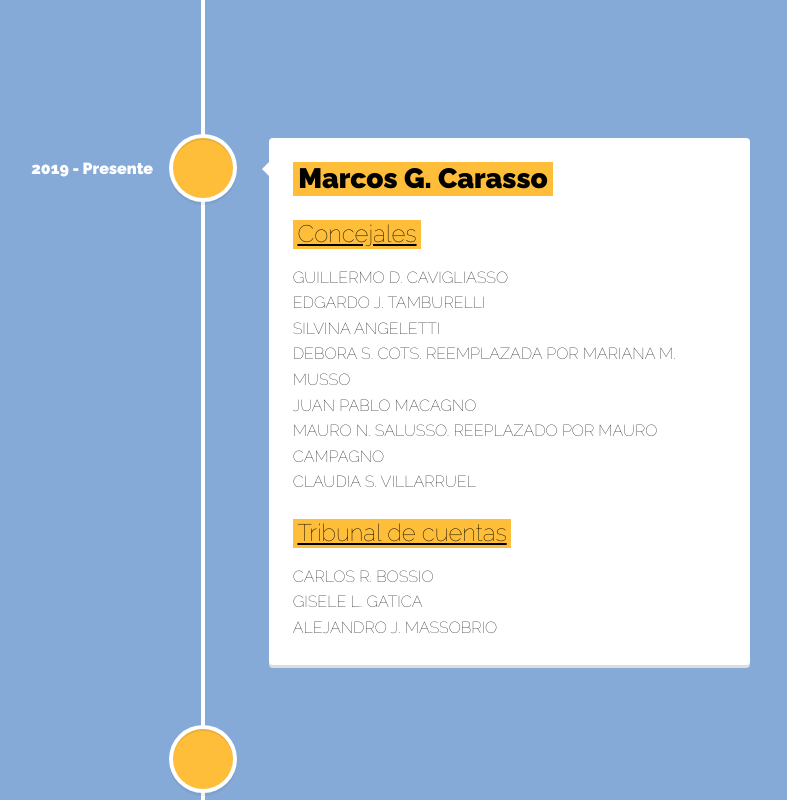
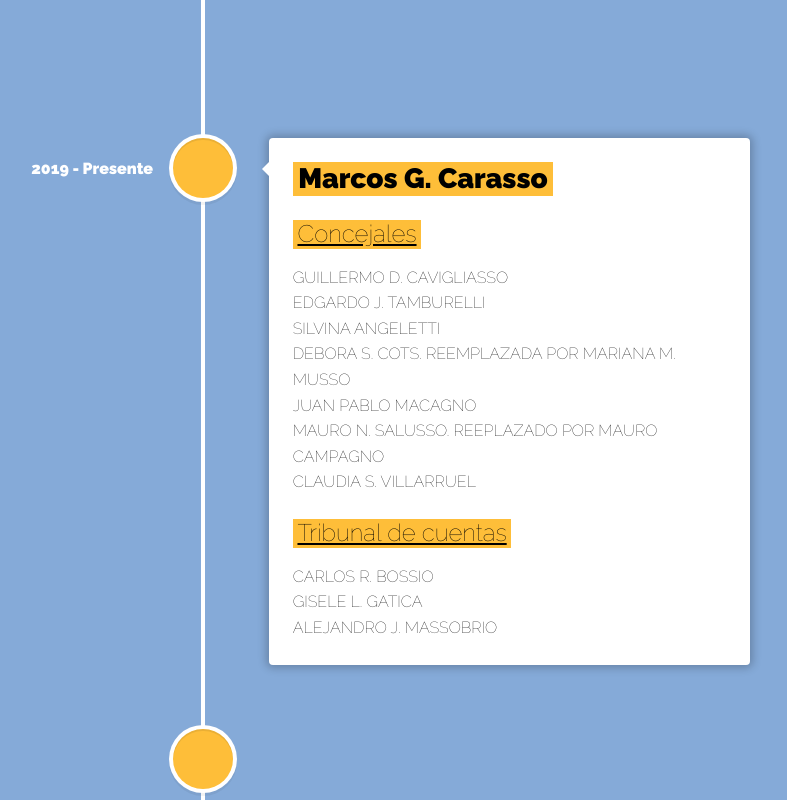
Before and after one commit to NicoPicotto/Concejo-Deliberante-Web, a React (Create React App) app: page /institucional in a window 1280 px wide. Shown: the part 1180-1980 px from the top of the page, without its empty margins (437-1224 px from the left). Built offline with nearby package versions, Linux system fonts and the light colour scheme.

Commit message:
Estilos para timeline

```diff
--- a/src/App.css
+++ b/src/App.css
@@ -106,7 +106,7 @@
   height: fit-content;
   align-items: center;
   justify-content: space-around;
-  background-color: #febe39;
+  background-color: #85aad8;
   padding: 2em 2em;
 }
 .news-container .news-container-button {
@@ -488,6 +488,9 @@
   padding: 0 2em;
   font-family: "Raleway", sans-serif;
 }
+.timeline-container .vertical-timeline-element-content {
+  box-shadow: 0px 0px 9px 3px rgba(0, 0, 0, 0.22);
+}
 .timeline-container .vertical-timeline-element-title {
   font-weight: bolder;
   background-color: #febe39;
--- a/src/components/NewsContainer/NewsContainer.scss
+++ b/src/components/NewsContainer/NewsContainer.scss
@@ -7,7 +7,7 @@
 	height: fit-content;
 	align-items: center;
 	justify-content: space-around;
-	background-color: $color-secundario;
+	background-color: $color-terciario;
 	padding: 2em 2em;
 
 	.news-container-button {
--- a/src/components/Timeline/Timeline.scss
+++ b/src/components/Timeline/Timeline.scss
@@ -3,6 +3,10 @@
 	width: 100vw;
     padding: 0 2em;
     font-family: $fuente-primaria;
+
+    .vertical-timeline-element-content{
+        box-shadow: 0px 0px 9px 3px rgba(0, 0, 0, 0.22);
+    }
 
     .vertical-timeline-element-title{
         font-weight: bolder;
```
Also changed, not shown: 1 other file (tests, documents, lock files or other folders).
